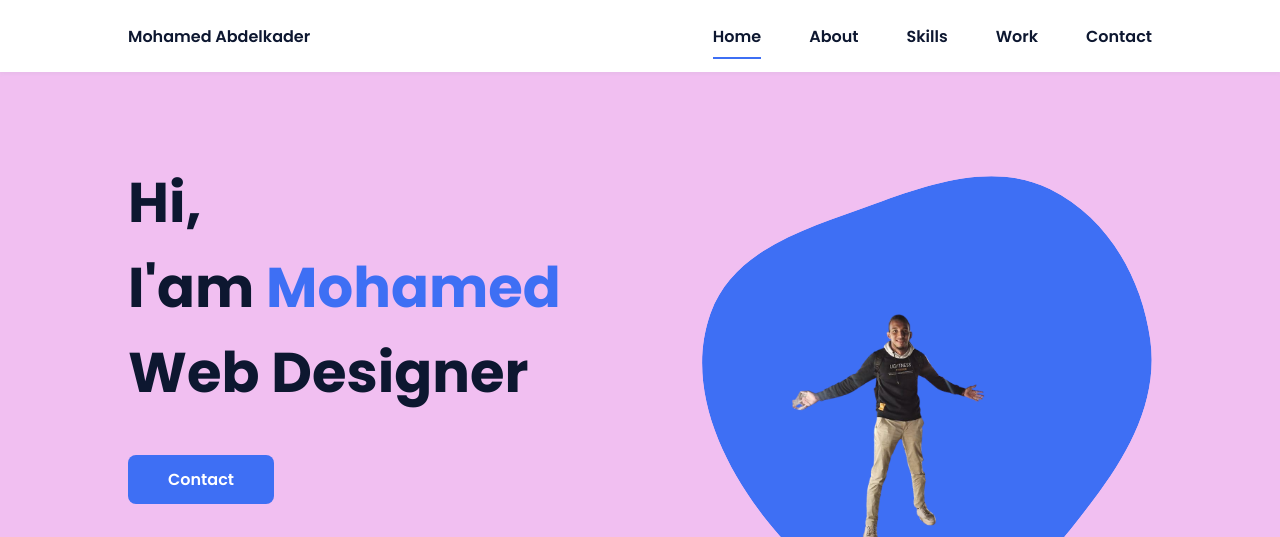
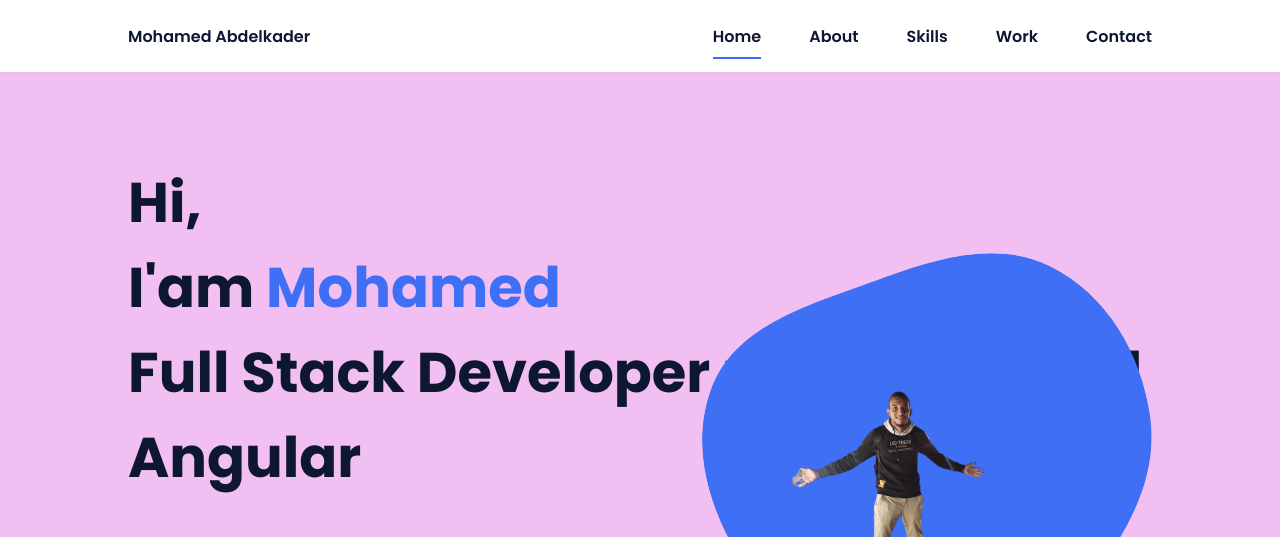
Before and after one commit to MohamedAbdelQader/MohamedAbdelQader.github.io, a plain HTML site: page index.html in a window 1280 px wide. Shown: the top 537 px of the page. Drawn offline with nearby package versions, Linux system fonts and the light colour scheme; files whose address does not match are found by name.

Commit message:
Update index.html

```diff
--- a/index.html
+++ b/index.html
@@ -39,7 +39,7 @@
             <!--===== HOME =====-->
             <section class="home bd-grid" id="home">
                 <div class="home__data">
-                    <h1 class="home__title">Hi,<br>I'am <span class="home__title-color">Mohamed</span><br> Web Designer</h1>
+                    <h1 class="home__title">Hi,<br>I'am <span class="home__title-color">Mohamed</span><br> Full Stack Developer using .NET and Angular</h1>
 
                     <a href="https://www.upwork.com/freelancers/~010ea10255073047c8" class="button">Contact</a>
                 </div>
```
